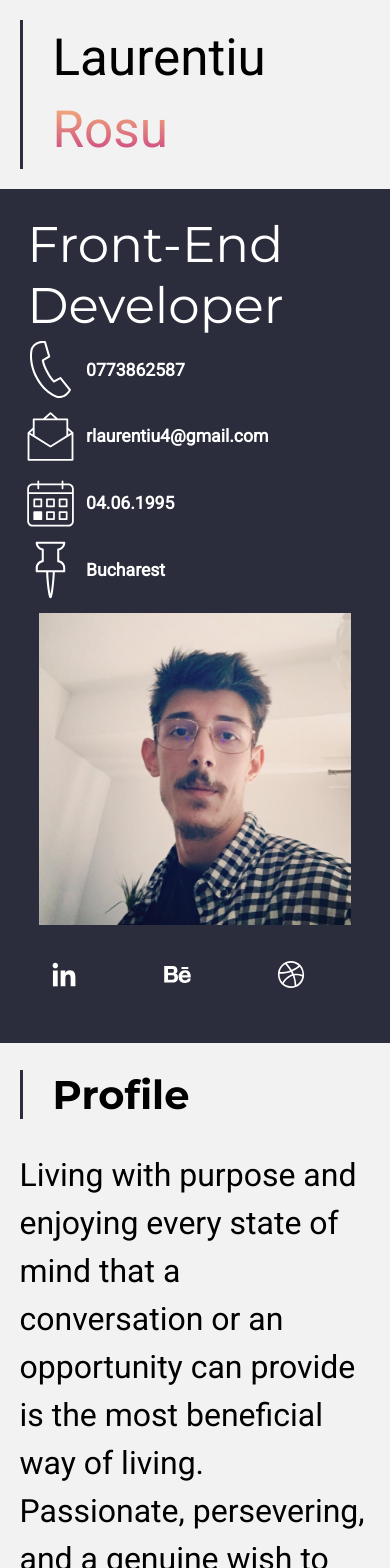
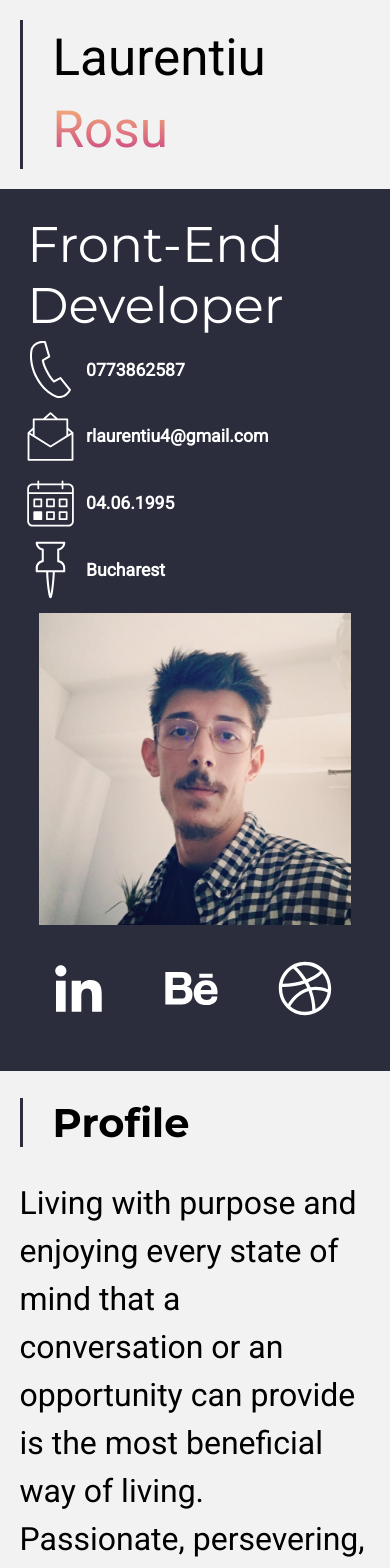
Before and after one commit to rlaurentiu4/laurentiu-rosu_cv_app, a React app: page / in a window 390 px wide. Shown: the top 1568 px of the page. Built offline with nearby package versions, Linux system fonts and the light colour scheme.

Commit message:
small styling for social icons

```diff
--- a/src/app.crit.less
+++ b/src/app.crit.less
@@ -148,18 +148,26 @@ a {
 }
 
 .user_socials_ctn {
-    display: flex;
-    flex-direction: column;
-
     @media (max-width: 768px) {
         flex-direction: unset;
     }
 
-    .social_icon {
-        width: 25%;
-        margin: 25px 25px;
+    display: flex;
+    flex-direction: column;
+
+}
+
+.social_icon {
+
+    width: 25%;
+    margin: 25px 25px;
+
+    @media (max-width: 768px) {
+        width: 50%;
     }
+
 }
+
 
 .pad_bott {
     padding-bottom: 25px;
```
Also changed, not shown: 2 other files (tests, documents, lock files or other folders).
